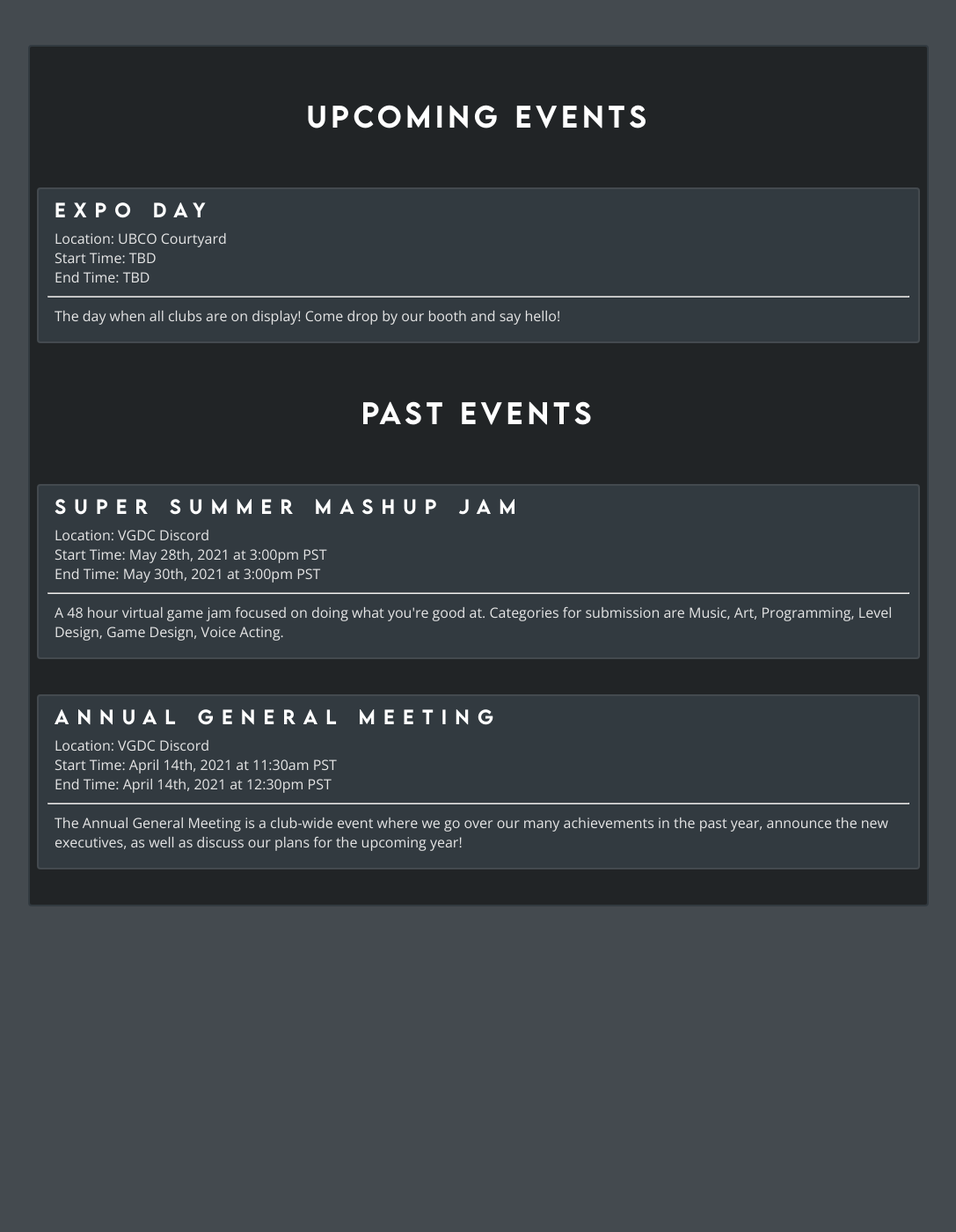
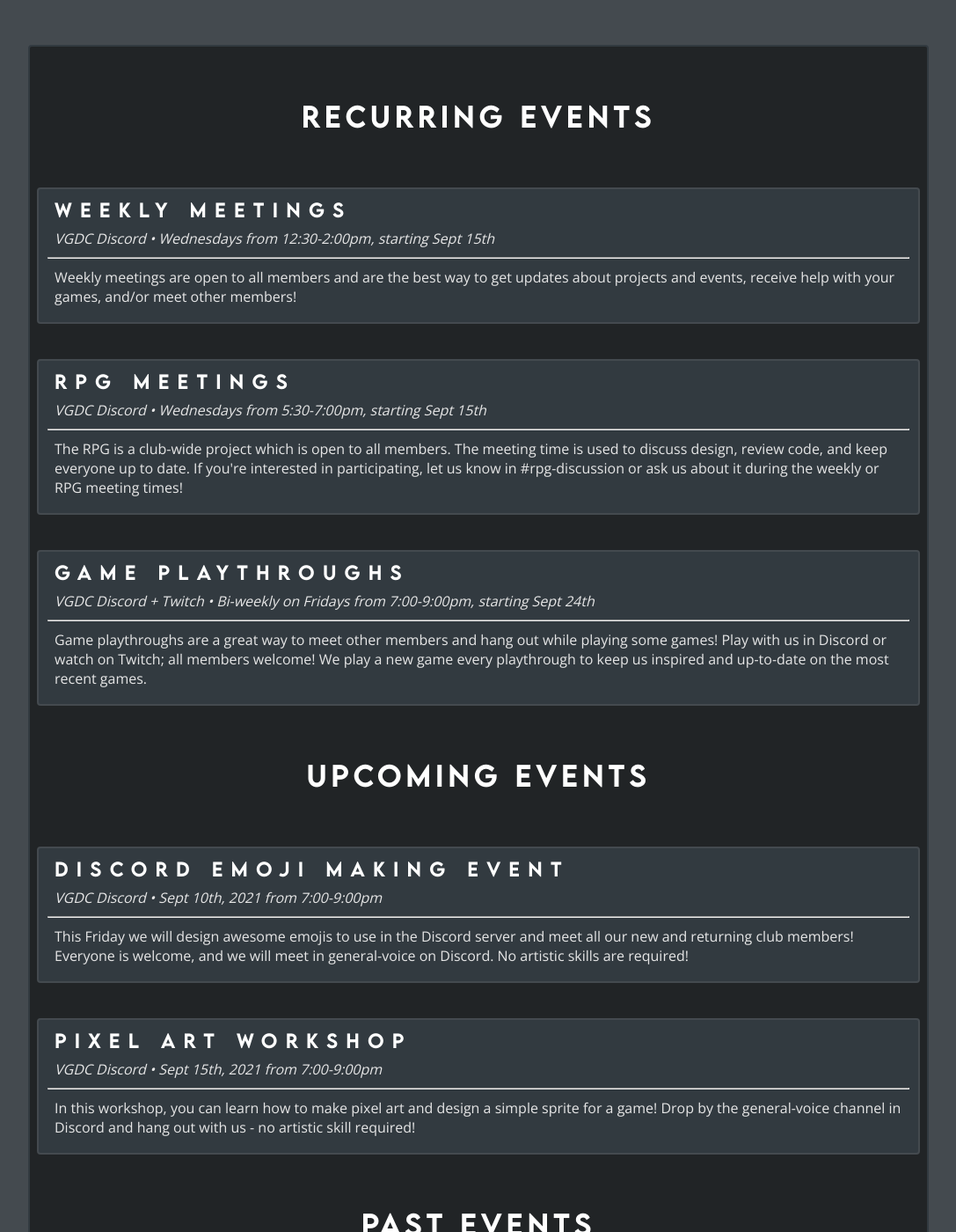
Before and after one commit to ubco-video-game-development-club/ubco-video-game-development-club.github.io, a Jekyll site: the page built from events.html, in a window 1280 px wide and 1400 px high, scrolled down 243 px. Shown: the whole window at 88% size, without its empty margins (96-1183 px from the left). Built offline with Jekyll 4.4.1, drawn with Linux system fonts in a browser that asks for light colours; before the commit the page ends 1273 px from its top, so only the background shows below that; some of the changed text lies outside the part shown.

Commit message:
Update events

```diff
--- a/_data/events.csv
+++ /dev/null
@@ -1,2 +0,0 @@
-name,room,start_time,end_time,link,description
-"EXPO Day",UBCO Courtyard,TBD,TBD,-,"The day when all clubs are on display! Come drop by our booth and say hello!"
--- a/_data/past-events.csv
+++ b/_data/past-events.csv
@@ -1,3 +1,3 @@
-name,room,start_time,end_time,link,description
-"Super Summer Mashup Jam",VGDC Discord,"May 28th, 2021 at 3:00pm PST","May 30th, 2021 at 3:00pm PST",-,"A 48 hour virtual game jam focused on doing what you're good at. Categories for submission are Music, Art, Programming, Level Design, Game Design, Voice Acting."
-"Annual General Meeting",VGDC Discord,"April 14th, 2021 at 11:30am PST","April 14th, 2021 at 12:30pm PST",-,"The Annual General Meeting is a club-wide event where we go over our many achievements in the past year, announce the new executives, as well as discuss our plans for the upcoming year!"
+name,room,date,description
+"Super Summer Mashup Jam",VGDC Discord,"May 28th, 2021 at 3:00pm - May 30th, 2021 at 3:00pm","A 48 hour virtual game jam focused on doing what you're good at. Categories for submission are Music, Art, Programming, Level Design, Game Design, Voice Acting."
+"Annual General Meeting",VGDC Discord,"April 14th, 2021 from 11:30-12:30am","The Annual General Meeting is a club-wide event where we go over our many achievements in the past year, announce the new executives, as well as discuss our plans for the upcoming year!"
--- /dev/null
+++ b/_data/recurring-events.csv
@@ -0,0 +1,4 @@
+name,room,date,description
+"Weekly Meetings","VGDC Discord","Wednesdays from 12:30-2:00pm, starting Sept 15th","Weekly meetings are open to all members and are the best way to get updates about projects and events, receive help with your games, and/or meet other members!"
+"RPG Meetings","VGDC Discord","Wednesdays from 5:30-7:00pm, starting Sept 15th","The RPG is a club-wide project which is open to all members. The meeting time is used to discuss design, review code, and keep everyone up to date. If you're interested in participating, let us know in #rpg-discussion or ask us about it during the weekly or RPG meeting times!"
+"Game Playthroughs","VGDC Discord + Twitch","Bi-weekly on Fridays from 7:00-9:00pm, starting Sept 24th","Game playthroughs are a great way to meet other members and hang out while playing some games! Play with us in Discord or watch on Twitch; all members welcome! We play a new game every playthrough to keep us inspired and up-to-date on the most recent games."
--- /dev/null
+++ b/_data/upcoming-events.csv
@@ -0,0 +1,3 @@
+name,room,date,description
+"Discord Emoji Making Event","VGDC Discord","Sept 10th, 2021 from 7:00-9:00pm","This Friday we will design awesome emojis to use in the Discord server and meet all our new and returning club members! Everyone is welcome, and we will meet in general-voice on Discord. No artistic skills are required!"
+"Pixel Art Workshop","VGDC Discord","Sept 15th, 2021 from 7:00-9:00pm","In this workshop, you can learn how to make pixel art and design a simple sprite for a game! Drop by the general-voice channel in Discord and hang out with us - no artistic skill required!"
--- a/events.html
+++ b/events.html
@@ -6,16 +6,23 @@ title: Events
 <div class="header-box centered">
   <h1 class="title">See what's on the menu.</h1>
   <div class="main-box centered">
+    <h2 class="subtitle">Recurring Events</h2>
+    <div class="events-list">
+      {% for event in site.data.recurring-events %}
+      <div class="event">
+        <b>{{ event.name }}</b>
+        <p><i>{{ event.room }} • {{ event.date }}</i></p>
+        <hr />
+        <p>{{ event.description }}</p>
+      </div>
+      {% endfor %}
+    </div>
     <h2 class="subtitle">Upcoming Events</h2>
     <div class="events-list">
-      {% for event in site.data.events %}
+      {% for event in site.data.upcoming-events %}
       <div class="event">
         <b>{{ event.name }}</b>
-        <p>
-          Location: {{ event.room }} <br />
-          Start Time: {{ event.start_time }} <br />
-          End Time: {{ event.end_time }} <br />
-        </p>
+        <p><i>{{ event.room }} • {{ event.date }}</i></p>
         <hr />
         <p>{{ event.description }}</p>
       </div>
@@ -26,11 +33,7 @@ title: Events
       {% for event in site.data.past-events %}
       <div class="event">
         <b>{{ event.name }}</b>
-        <p>
-          Location: {{ event.room }} <br />
-          Start Time: {{ event.start_time }} <br />
-          End Time: {{ event.end_time }} <br />
-        </p>
+        <p><i>{{ event.room }} • {{ event.date }}</i></p>
         <hr />
         <p>{{ event.description }}</p>
       </div>
```
